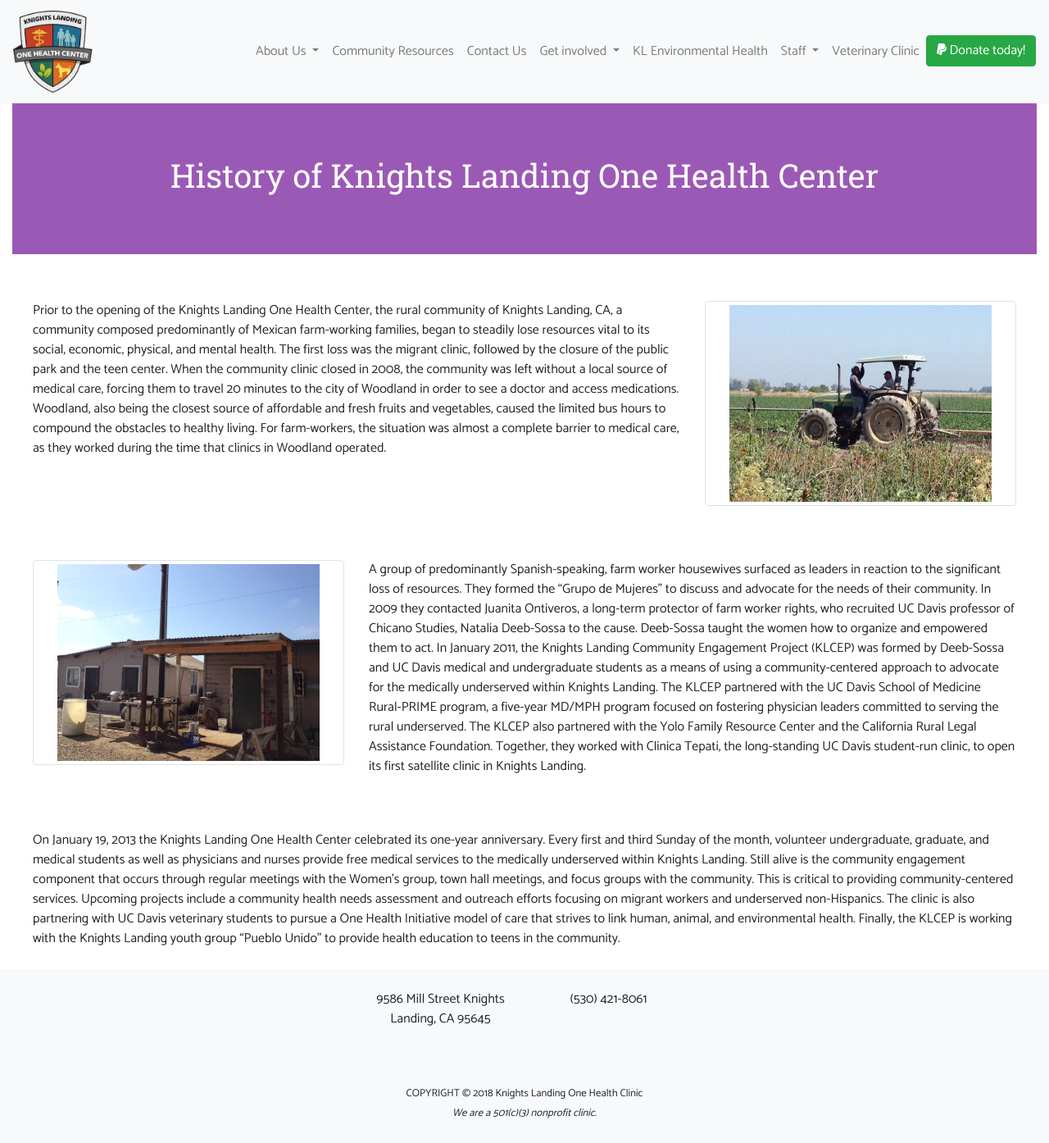
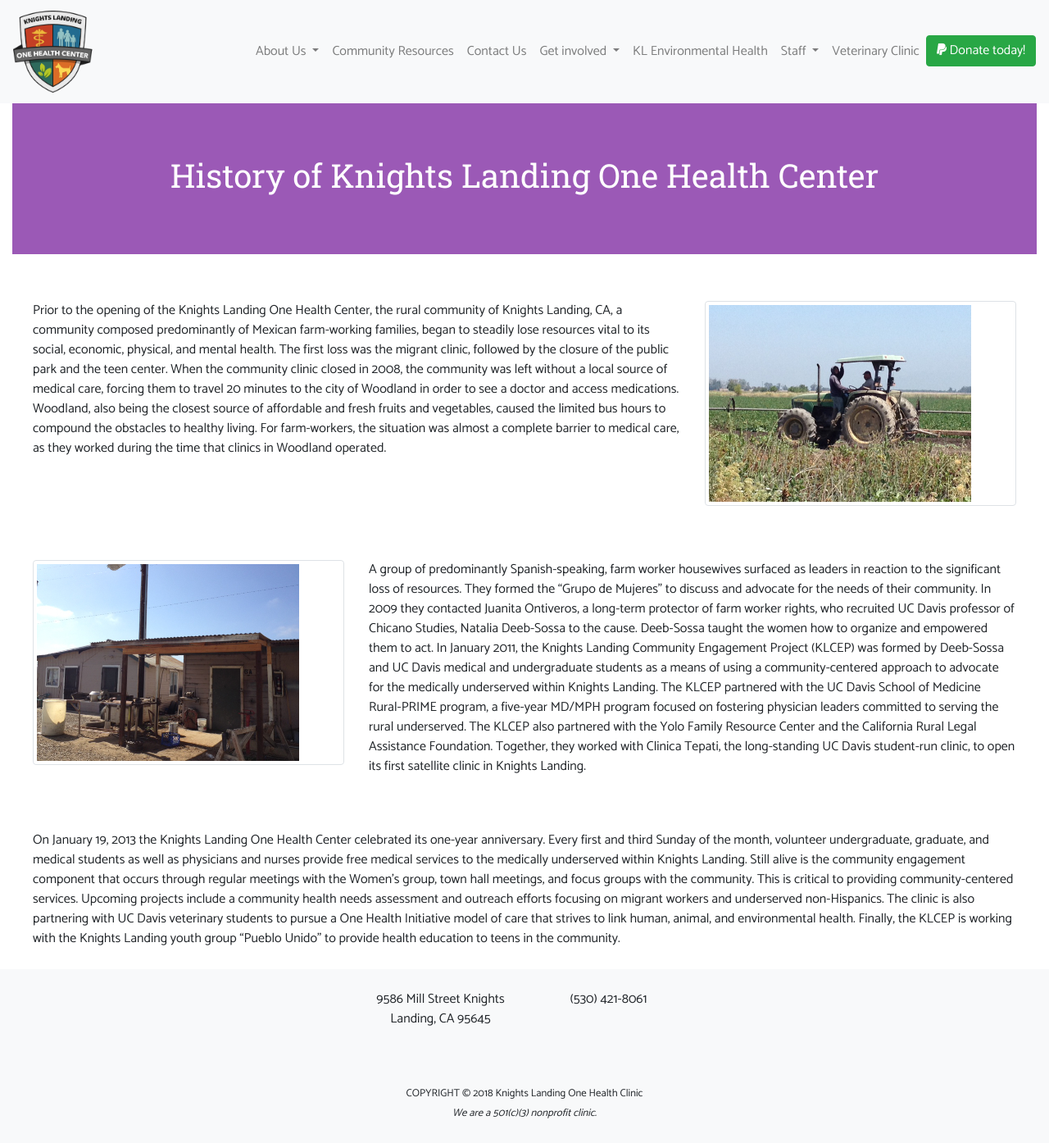
Before and after one commit to iwakoscott/knights-landing, a Jekyll site: the page built from about-us/history.markdown, in a window 1280 px wide. Shown: the whole page at 82% size. Built offline with Jekyll 4.4.1, drawn with Linux system fonts in a browser that asks for light colours; nearby versions of some CDN libraries.

Commit message:
Updated History

```diff
--- a/about-us/history.markdown
+++ b/about-us/history.markdown
@@ -11,14 +11,14 @@
 <div class="col-sm-8">
 Prior to the opening of the Knights Landing One Health Center, the rural community of Knights Landing, CA, a community composed predominantly of Mexican farm-working families, began to steadily lose resources vital to its social, economic, physical, and mental health. The first loss was the migrant clinic, followed by the closure of the public park and the teen center. When the community clinic closed in 2008, the community was left without a local source of medical care, forcing them to travel 20 minutes to the city of Woodland in order to see a doctor and access medications. Woodland, also being the closest source of affordable and fresh fruits and vegetables, caused the limited bus hours to compound the obstacles to healthy living. For farm-workers, the situation was almost a complete barrier to medical care, as they worked during the time that clinics in Woodland operated.
 </div>
-<div class="col-sm-4 text-center" markdown="1">
+<div class="col-sm-4" markdown="1">
 {:.img-thumbnail}
 ![history1.jpg](/uploads/history1.jpg)
 </div>
 </div>
 
 <div class="row" markdown="1">
-<div class="col-sm-4 text-center" markdown="1">
+<div class="col-sm-4" markdown="1">
 {:.img-thumbnail}
 ![history2.jpg](/uploads/history2.jpg)
 </div>
```
